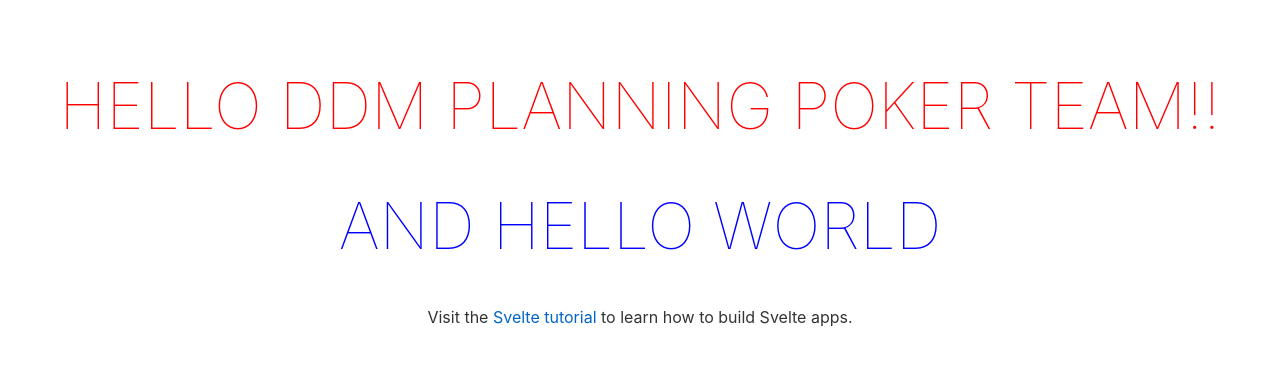
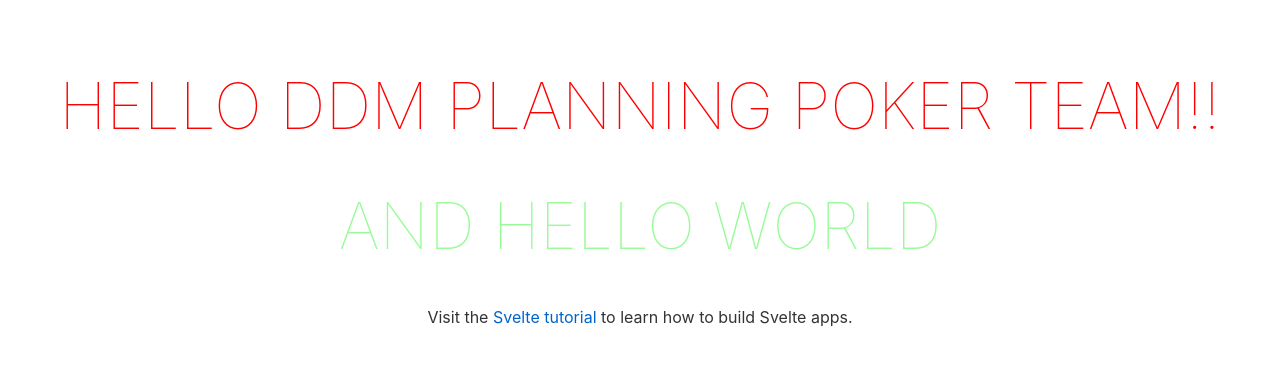
Before and after one commit to LionOnTheWeb/DDM-hackathon-2022-web3-planning-poker, a Svelte app: page / in a window 1280 px wide. Shown: the top 366 px of the page. Built offline with nearby package versions, Linux system fonts and the light colour scheme.

Commit message:
Testing local git config

```diff
--- a/src/App.svelte
+++ b/src/App.svelte
@@ -11,7 +11,8 @@
 </main>
 
 <style lang="scss">
-	$test-scss-var: blue;
+	$test-scss-var: palegreen;
+
 	main {
 		text-align: center;
 		padding: 1em;
```
